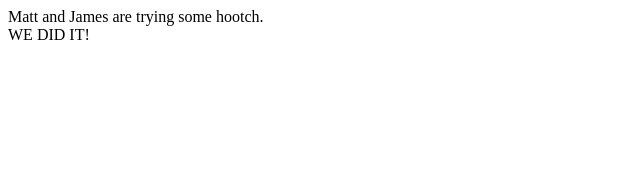
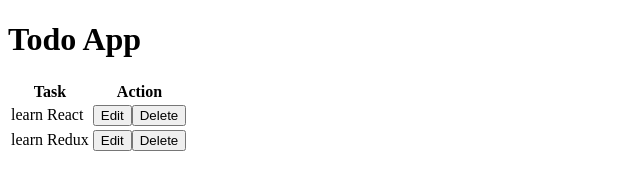
Before and after one commit to mattc41190/hootch, a React app: page / in a window 1280 px wide. Shown: the whole page, without its empty margins (0-640 px from the left). Built offline with nearby package versions, Linux system fonts and the light colour scheme.

Commit message:
Create Todos components

```diff
--- a/public/index.html
+++ b/public/index.html
@@ -5,7 +5,6 @@
         <title>Hootch</title>
     </head>
     <body>
-        Matt and James are trying some hootch.
         <div id="app"></div>
     </body>
     <script src="/bundle.js" charset="utf-8"></script>
--- a/scripts/client.js
+++ /dev/null
@@ -1,14 +0,0 @@
-import React from 'react'
-import ReactDOM from 'react-dom'
-
-class Layout extends React.Component {
-    render () {
-        return (
-            <div>WE DID IT!</div>
-        )
-    }
-}
-
-const app = document.getElementById('app')
-
-ReactDOM.render(<Layout/>, app)
--- a/scripts/index.js
+++ /dev/null
@@ -1,3 +0,0 @@
-import './log1'
-import './log2'
-import './client'
--- a/scripts/log1.js
+++ /dev/null
@@ -1 +0,0 @@
-console.log("Hello James!");
--- a/scripts/log2.js
+++ /dev/null
@@ -1 +0,0 @@
-console.log("Hello Matt!");
--- /dev/null
+++ b/src/components/TodosList.js
@@ -0,0 +1,27 @@
+import React from 'react'
+import _ from 'lodash'
+import TodosListHeader from './todos-list-header'
+import TodosListItem from './todos-list-item'
+
+class TodosList extends React.Component {
+    renderItems() {
+        return _.map(this.props.todos, (todo, index) => {
+            return (
+                <TodosListItem key={index} {...todo} />
+            )
+        })
+    }
+
+    render() {
+        return (
+            <table>
+                <TodosListHeader />
+                <tbody>
+                    {this.renderItems()}
+                </tbody>
+            </table>
+        )
+    }
+}
+
+export default TodosList
--- /dev/null
+++ b/src/components/app.js
@@ -0,0 +1,33 @@
+import React from 'react'
+import TodosList from './TodosList'
+
+const todos = [
+    {
+        task: 'learn React',
+        isCompleted: false
+    },
+    {
+        task: 'learn Redux',
+        isCompleted: false
+    }
+]
+
+class App extends React.Component {
+    constructor(props) {
+        super(props)
+        this.state = {
+            todos
+        }
+    }
+
+    render() {
+        return (
+            <div>
+                <h1>Todo App</h1>
+                <TodosList todos={this.state.todos} />
+            </div>
+        )
+    }
+}
+
+export default App
--- /dev/null
+++ b/src/components/todos-list-header.js
@@ -0,0 +1,15 @@
+import React from 'react'
+
+class TodosListHeader extends React.Component {
+    render() {
+        return (
+            <thead>
+                <tr>
+                    <th>Task</th><th>Action</th>
+                </tr>
+            </thead>
+        )
+    }
+}
+
+export default TodosListHeader
--- /dev/null
+++ b/src/components/todos-list-item.js
@@ -0,0 +1,19 @@
+import React from 'react'
+
+class TodosListItem extends React.Component {
+    render() {
+        return (
+            <tr>
+                <td>
+                    {this.props.task}
+                </td>
+                <td>
+                    <button>Edit</button>
+                    <button>Delete</button>
+                </td>
+            </tr>
+        )
+    }
+}
+
+export default TodosListItem
--- /dev/null
+++ b/src/index.js
@@ -0,0 +1,5 @@
+import React from 'react'
+import { render } from 'react-dom'
+import App from './components/app'
+
+render(<App />, document.getElementById('app'))
--- a/webpack.config.js
+++ b/webpack.config.js
@@ -4,11 +4,12 @@
 
 module.exports = {
 	context: __dirname,
-	entry: './scripts/index.js',
+	entry: './src/index.js',
 	output: {
 		path: __dirname + '/public',
 		filename: 'bundle.js'
 	},
+	devtool: ['inline-source-map'],
 	module: {
 		loaders: [
 			{
```
Also changed, not shown: package.json (+4 -4 lines), 1 other file.
